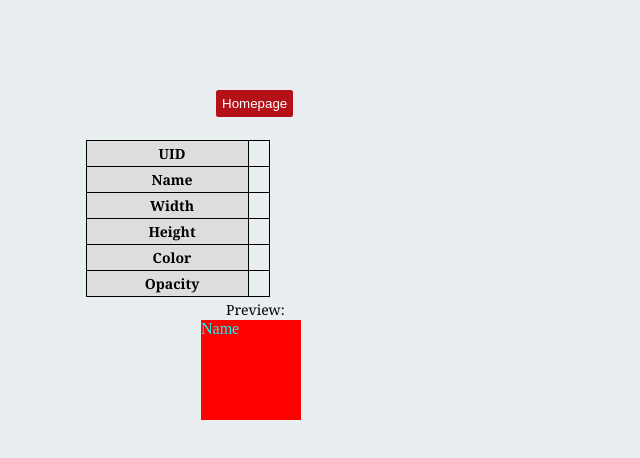
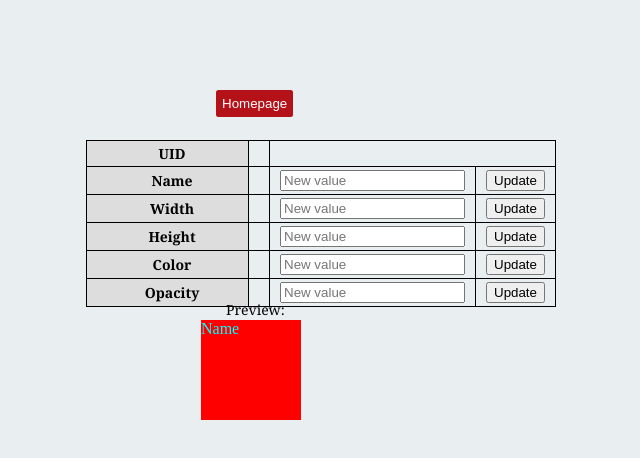
Before and after one commit to Sarthak-Kar/Sarthak_kar_cmpt276_asn2, a website: page homepage/detail.html in a window 1280 px wide. Shown: the whole page, without its empty margins (24-664 px from the left). Drawn offline with Linux system fonts and the light colour scheme; no server answers.

Commit message:
make it better

```diff
--- a/homepage/detail.html
+++ b/homepage/detail.html
@@ -17,22 +17,32 @@
         <tr>
             <th>Name</th>
             <td id="name"></td>
+            <td><input type="text" placeholder="New value" id="aname"></td>
+            <td><button type="button" class="but" onclick="update('aname')">Update</button></td>
         </tr>
         <tr>
             <th>Width</th>
             <td id="width"></td>
+            <td><input type="number" placeholder="New value" id="awidth"></td>
+            <td><button type="button" class="but" onclick ="update('awidth')">Update</button></td>
         </tr>
         <tr>
             <th>Height</th>
             <td id="height"></td>
+            <td><input type="number" placeholder="New value" id="aheight"></td>
+            <td><button type="button" class="but" onclick ="update('aheight')">Update</button></td>
         </tr>
         <tr>
             <th>Color</th>
             <td id="color"></td>
+            <td><input type="text" placeholder="New value" id="acolor"></td>
+            <td><button type="button" class="but" onclick ="update('acolor')">Update</button></td>
         </tr>
         <tr>
             <th>Opacity</th>
             <td id="opacity"></td>
+            <td><input type="number" placeholder="New value" id="aopacity"></td>
+            <td><button type="button" class="but" onclick ="update('aopacity')">Update</button></td>
         </tr>
     </table>
     <span id="preview">Preview: </span>
--- a/homepage/detail.js
+++ b/homepage/detail.js
@@ -3,13 +3,13 @@ async function getdata() {
     const temp = await response.json();
 
     var index, i;
-    for ( i = 0; i < temp.results.rows.length; i++) {
-        if(temp.results.rows[i]['name']==queryString){
+    for (i = 0; i < temp.results.rows.length; i++) {
+        if (temp.results.rows[i]['name'] == queryString) {
             index = i;
             break;
         }
     }
-    var target = temp.results.rows[i];
+    const target = temp.results.rows[i];
     document.getElementById("uid").innerHTML = target['uid'];
     document.getElementById("name").innerHTML = target['name'];
     document.getElementById("width").innerHTML = target['width'];
@@ -18,12 +18,49 @@ async function getdata() {
     document.getElementById("opacity").innerHTML = target['opacity'];
 
     document.getElementById("box").style.backgroundColor = target['color'];
-    document.getElementById("box").style.opacity = target['opacity']/100;
-    var new_width = target['width']+100;
-    document.getElementById("box").style.width = new_width+"px";
-    var new_height = target['height']+100;
-    document.getElementById("box").style.height = new_height+"px";
+    document.getElementById("box").style.opacity = target['opacity'] / 100;
+    var new_width = target['width'] + 100;
+    document.getElementById("box").style.width = new_width + "px";
+    var new_height = target['height'] + 100;
+    document.getElementById("box").style.height = new_height + "px";
     document.getElementById("preview_name").innerHTML = target['name'];
+}
+
+async function update(str) {
+    const response = await fetch('/getdata');
+    const temp = await response.json();
+
+    var index, i;
+    for (i = 0; i < temp.results.rows.length; i++) {
+        if (temp.results.rows[i]['name'] == queryString) {
+            index = i;
+            break;
+        }
+    }
+    const target = temp.results.rows[i];
+
+    var val = document.getElementById(str).value;
+    if (val.length == 0) {
+        return;
+    }
+    var field = str.slice(1);
+    var str = { code: "update data set " + field + "='" + val + "' where " + field + "='" + target[field] + "';" };
+    const options = {
+        method: 'POST',
+        headers: {
+            'Content-Type': 'application/json'
+        },
+        body: JSON.stringify(str),
+    };
+
+    var wait = await fetch('/update', options);
+    if(document.getElementById("aname").value.length == 0){
+        document.location.reload(true);
+    }
+    else{
+        location.href = "detail.html?" + document.getElementById("aname").value;
+    }
+
 }
 
 function gotohomepage() {
```
